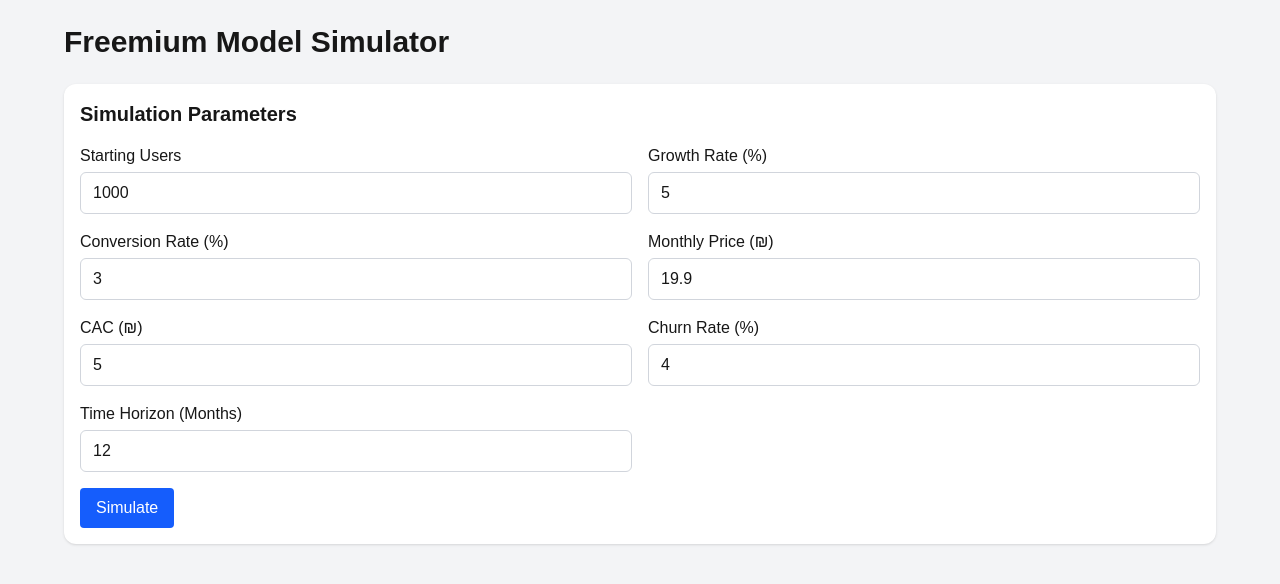
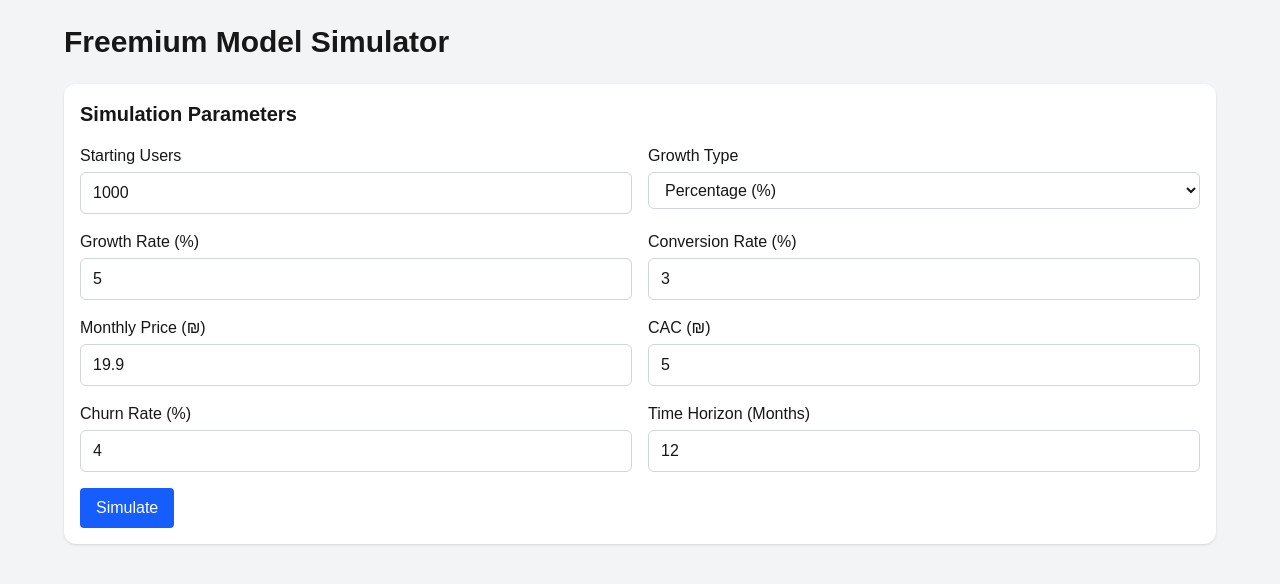
Before and after one commit to lets-codenroll/freemium-model-simulator, a Next.js app: page / in a window 1280 px wide. Shown: the top 584 px of the page. Built offline with nearby package versions, Linux system fonts and the light colour scheme.

Commit message:
Added support for growth type: percentage or fixed user count

```diff
--- a/components/InputForm.js
+++ b/components/InputForm.js
@@ -3,6 +3,7 @@ import { useState } from 'react';
 export default function InputForm({ onSubmit }) {
   const [form, setForm] = useState({
     users: 1000,
+    growthMode: 'percent',
     growthRate: 5,
     conversionRate: 3,
     price: 19.9,
@@ -30,10 +31,31 @@ export default function InputForm({ onSubmit }) {
             Starting Users
             <input type="number" name="users" value={form.users} onChange={handleChange} className="input" />
             </label>
+
             <label>
-          Growth Rate (%)
-          <input type="number" name="growthRate" value={form.growthRate} onChange={handleChange} className="input" />
+            Growth Type
+            <select
+                name="growthMode"
+                value={form.growthMode}
+                onChange={(e) => setForm({ ...form, growthMode: e.target.value })}
+                className="input"
+            >
+                <option value="percent">Percentage (%)</option>
+                <option value="fixed">Fixed number</option>
+            </select>
             </label>
+
+            <label>
+            Growth Rate {form.growthMode === 'percent' ? '(%)' : '(users/month)'}
+            <input
+                type="number"
+                name="growthRate"
+                value={form.growthRate}
+                onChange={handleChange}
+                className="input"
+            />
+            </label>
+
             <label>
             Conversion Rate (%)
             <input type="number" name="conversionRate" value={form.conversionRate} onChange={handleChange} className="input" />
--- a/lib/simulator.js
+++ b/lib/simulator.js
@@ -1,6 +1,7 @@
 export function simulateFreemiumModel({
   users,
   growthRate,
+  growthMode,
   conversionRate,
   price,
   cac,
@@ -8,7 +9,6 @@ export function simulateFreemiumModel({
   months
 }) {
   const result = [];
-
   let currentUsers = users;
 
   for (let month = 1; month <= months; month++) {
@@ -30,7 +30,11 @@ export function simulateFreemiumModel({
       roi: +roi.toFixed(2)
     });
 
-    currentUsers *= 1 + growthRate / 100;
+    if (growthMode === 'percent') {
+      currentUsers *= 1 + growthRate / 100;
+    } else if (growthMode === 'fixed') {
+      currentUsers += growthRate;
+    }
   }
 
   return result;
```
Lines whose indentation alone changed are shown as unchanged.
